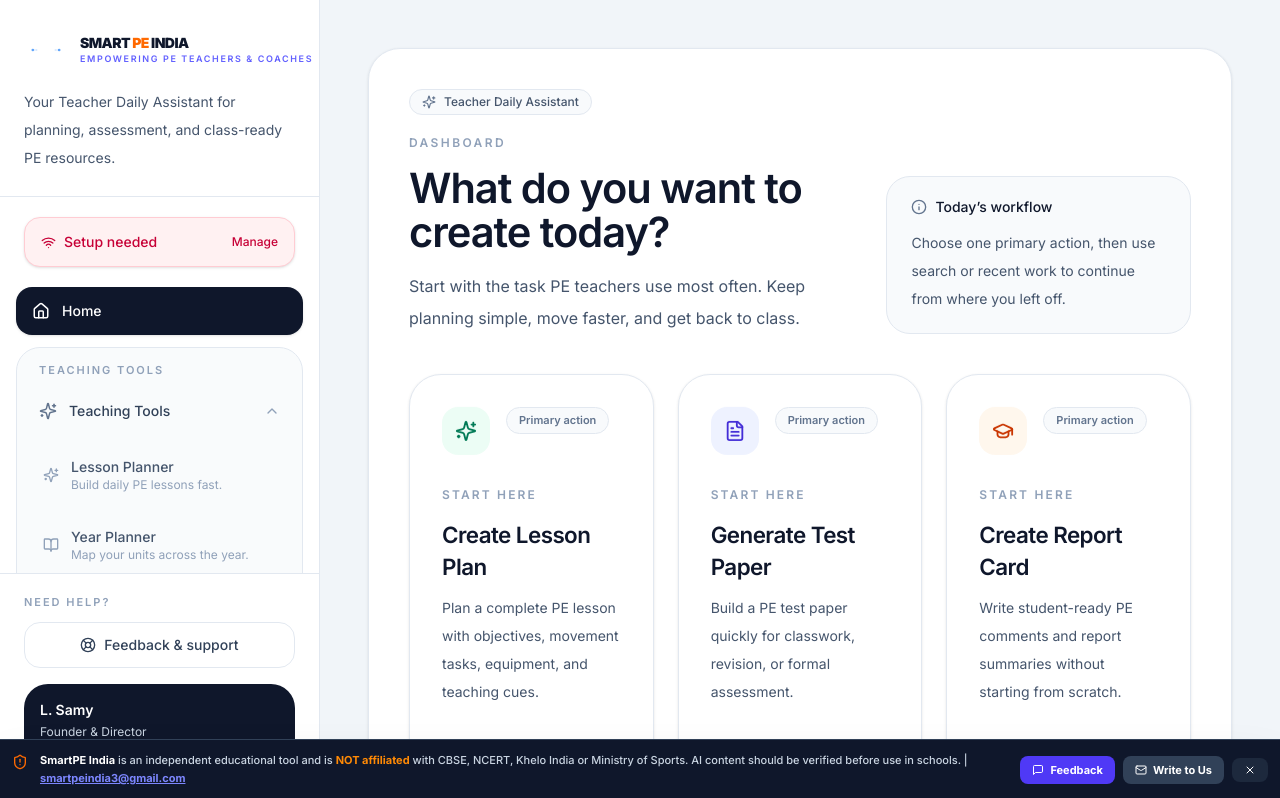
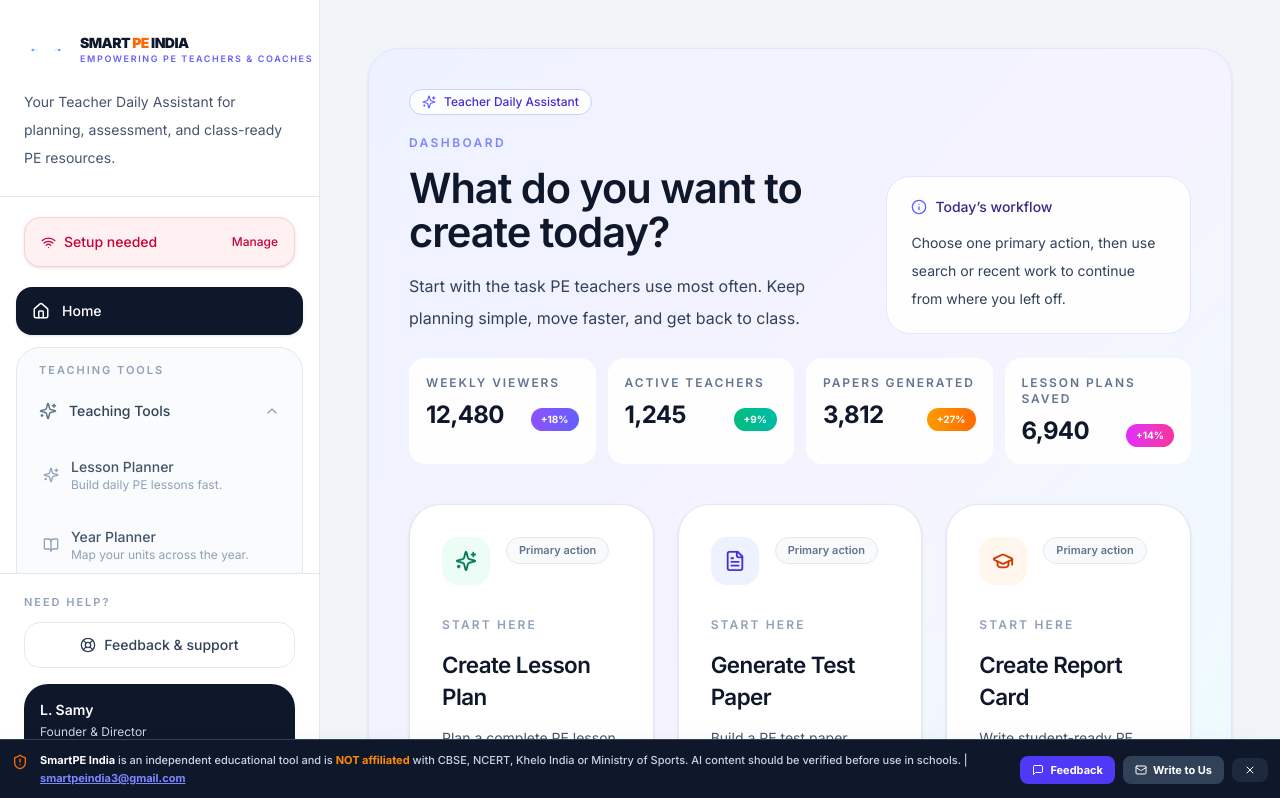
Before and after one commit to alsamy23/India-PE-connect-, a React (Vite) app: page / in a window 1280 px wide. Shown: the top 798 px of the page. Built offline with nearby package versions, Linux system fonts and the light colour scheme; no server answers.

Commit message:
Refresh landing dashboard with color theme and analytics cards

```diff
--- a/App.tsx
+++ b/App.tsx
@@ -248,7 +248,7 @@ const App: React.FC = () => {
 
   return (
     <>
-      <div className="flex min-h-screen flex-col overflow-hidden bg-slate-100 md:flex-row print:h-auto print:overflow-visible">
+      <div className="flex min-h-screen flex-col overflow-hidden bg-gradient-to-br from-slate-100 via-indigo-50 to-cyan-50 md:flex-row print:h-auto print:overflow-visible">
         {isSidebarOpen && (
           <button
             type="button"
--- a/components/Dashboard.tsx
+++ b/components/Dashboard.tsx
@@ -138,6 +138,13 @@ const toolSections: ToolSection[] = [
   },
 ];
 
+const analyticsCards = [
+  { label: 'Weekly viewers', value: '12,480', trend: '+18%', tone: 'from-violet-500 to-indigo-500' },
+  { label: 'Active teachers', value: '1,245', trend: '+9%', tone: 'from-emerald-500 to-teal-500' },
+  { label: 'Papers generated', value: '3,812', trend: '+27%', tone: 'from-amber-500 to-orange-500' },
+  { label: 'Lesson plans saved', value: '6,940', trend: '+14%', tone: 'from-fuchsia-500 to-pink-500' },
+];
+
 const getHistoryMeta = (item: SavedItem): { tab: AppTab; icon: React.ReactNode; label: string } => {
   switch (item.type) {
     case 'Lesson Plan':
@@ -216,33 +223,47 @@ const Dashboard: React.FC<DashboardProps> = ({ apiStatus = 'checking', onNavigat
 
   return (
     <div className="space-y-6 animate-in fade-in duration-500 sm:space-y-8 md:space-y-10">
-      <section className="motion-panel rounded-[1.75rem] border border-slate-200 bg-white p-5 shadow-sm sm:p-6 md:rounded-[2rem] md:p-10">
+      <section className="motion-panel overflow-hidden rounded-[1.75rem] border border-indigo-100 bg-gradient-to-br from-indigo-50 via-violet-50 to-cyan-50 p-5 shadow-sm sm:p-6 md:rounded-[2rem] md:p-10">
         <div className="flex flex-col gap-6 sm:gap-8 xl:flex-row xl:items-end xl:justify-between">
           <div className="max-w-3xl space-y-5">
-            <span className="inline-flex items-center gap-2 rounded-full border border-slate-200 bg-slate-50 px-3 py-1 text-xs font-medium text-slate-600">
-              <Sparkles size={14} className="text-slate-500" />
+            <span className="inline-flex items-center gap-2 rounded-full border border-indigo-200 bg-white/90 px-3 py-1 text-xs font-medium text-indigo-700">
+              <Sparkles size={14} className="text-indigo-500" />
               Teacher Daily Assistant
             </span>
             <div className="space-y-4">
-              <p className="text-xs font-semibold uppercase tracking-[0.2em] text-slate-400">Dashboard</p>
+              <p className="text-xs font-semibold uppercase tracking-[0.2em] text-indigo-400">Dashboard</p>
               <h1 className="max-w-2xl text-[2rem] font-semibold tracking-tight text-slate-900 leading-[1.08] sm:text-[2.2rem] md:text-[2.6rem] md:leading-[1.05]">
                 What do you want to create today?
               </h1>
-              <p className="max-w-2xl text-sm leading-7 text-slate-600 sm:text-base sm:leading-8">
+              <p className="max-w-2xl text-sm leading-7 text-slate-700 sm:text-base sm:leading-8">
                 Start with the task PE teachers use most often. Keep planning simple, move faster, and get back to class.
               </p>
             </div>
           </div>
 
-          <div className="rounded-[1.5rem] border border-slate-200 bg-slate-50 px-5 py-4 text-sm text-slate-600 sm:px-6 sm:py-5 xl:max-w-sm">
-            <div className="flex items-center gap-2 font-medium text-slate-900">
-              <Info size={16} className="text-slate-500" />
+          <div className="rounded-[1.5rem] border border-indigo-100 bg-white/90 px-5 py-4 text-sm text-slate-700 sm:px-6 sm:py-5 xl:max-w-sm">
+            <div className="flex items-center gap-2 font-medium text-indigo-900">
+              <Info size={16} className="text-indigo-500" />
               Today’s workflow
             </div>
             <p className="mt-3 max-w-sm leading-7">
               Choose one primary action, then use search or recent work to continue from where you left off.
             </p>
           </div>
+        </div>
+
+        <div className="mt-6 grid gap-3 sm:grid-cols-2 lg:grid-cols-4">
+          {analyticsCards.map((card) => (
+            <div key={card.label} className="rounded-2xl border border-white/60 bg-white/90 p-4 backdrop-blur-sm">
+              <p className="text-xs font-semibold uppercase tracking-[0.16em] text-slate-500">{card.label}</p>
+              <div className="mt-2 flex items-end justify-between">
+                <p className="text-2xl font-bold tracking-tight text-slate-900">{card.value}</p>
+                <span className={`rounded-full bg-gradient-to-r px-2.5 py-1 text-[10px] font-bold text-white ${card.tone}`}>
+                  {card.trend}
+                </span>
+              </div>
+            </div>
+          ))}
         </div>
 
         <div className="mt-8 grid gap-4 sm:mt-10 sm:gap-5 lg:grid-cols-3 lg:gap-6">
@@ -288,7 +309,7 @@ const Dashboard: React.FC<DashboardProps> = ({ apiStatus = 'checking', onNavigat
         </div>
       </section>
 
-      <section className="motion-panel motion-delay-1 rounded-[1.75rem] border border-slate-200 bg-white p-5 shadow-sm sm:p-6 md:rounded-[2rem] md:p-8">
+      <section className="motion-panel motion-delay-1 rounded-[1.75rem] border border-violet-100 bg-gradient-to-r from-white via-violet-50/40 to-cyan-50/40 p-5 shadow-sm sm:p-6 md:rounded-[2rem] md:p-8">
         <div className="flex flex-col gap-3 sm:gap-4 md:flex-row md:items-end md:justify-between">
           <div className="space-y-2">
             <p className="text-xs font-semibold uppercase tracking-[0.18em] text-slate-400">Search</p>
```
